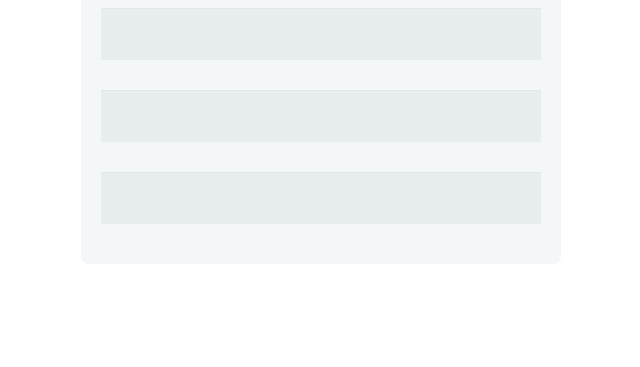
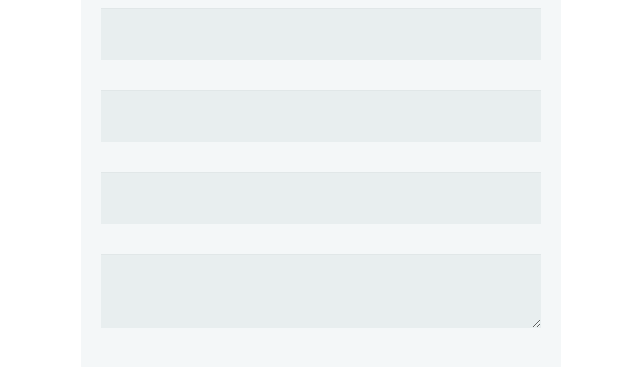
Before and after one commit to GitSnake/HTML5-CSS3, a plain HTML site: page html-forms/index.html in a window 1280 px wide. Shown: the part 85-452 px from the top of the page, without its empty margins (319-959 px from the left). Drawn offline with nearby package versions, Linux system fonts and the light colour scheme.

Commit message:
Added textarea tag to the form

```diff
--- a/html-forms/index.html
+++ b/html-forms/index.html
@@ -14,6 +14,10 @@
         <input type="text" id="name" name="user_name">
         <input type="email" id="mail" name="user_email">
         <input type="password" id="password" name="user_password">
+
+        <textarea id="bio" name="user_bio">
+
+        </textarea>
       </form>
 
 
```
